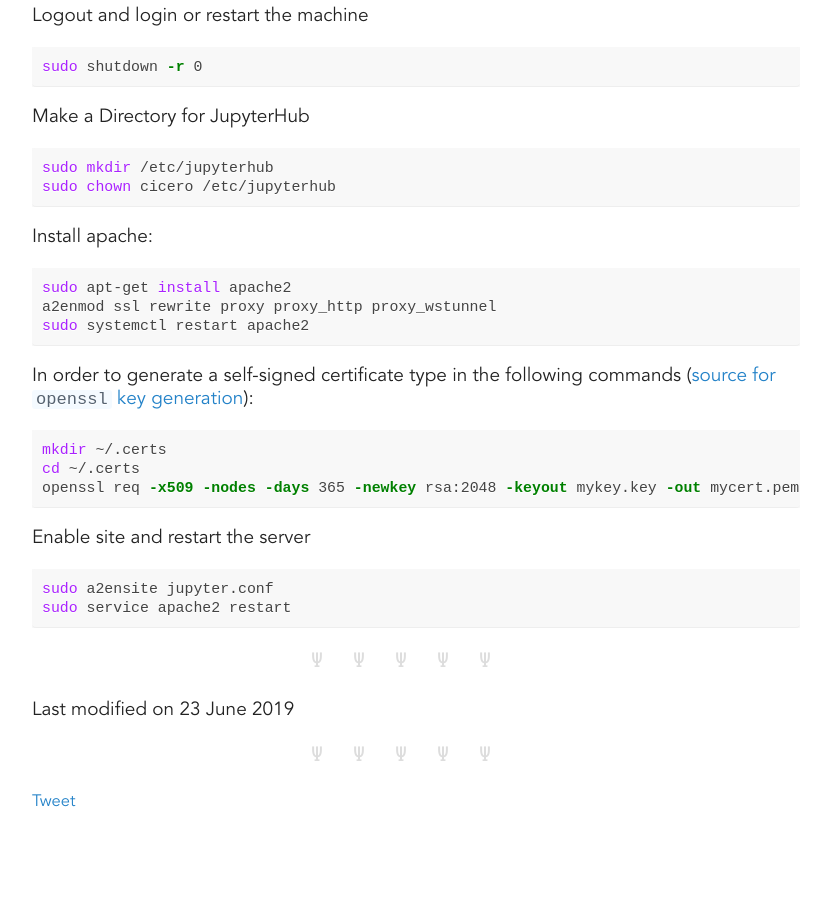
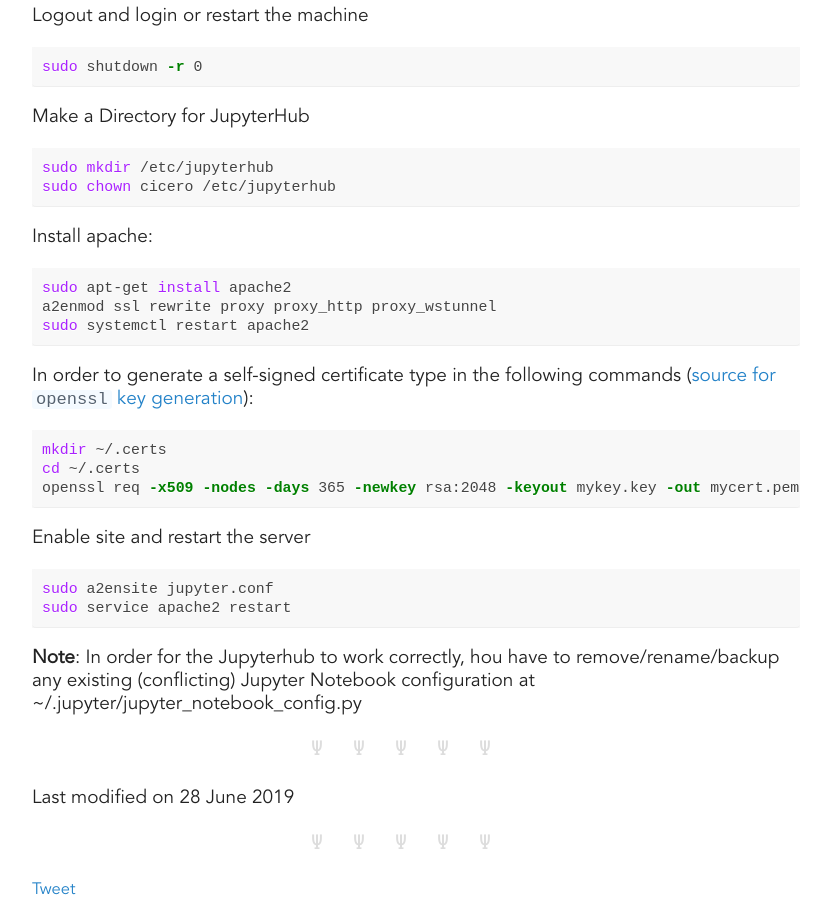
Before and after one commit to mikbuch/mikbuch.github.io, a Jekyll site: the page built from _posts/2019-06-17-Jupyter-Hub-OpenStack.md, in a window 1280 px wide and 900 px high, scrolled down 2246 px. Shown: the whole window, without its empty margins (224-1054 px from the left). Built offline with Jekyll 4.4.1, drawn with Linux system fonts in a browser that asks for light colours; comment, search, counter and statistics services are not loaded; before the commit the page ends 3058 px from its top, so only the background shows below that.

Commit message:
Conflicting Notebook config

````diff
--- a/_posts/2019-06-17-Jupyter-Hub-OpenStack.md
+++ b/_posts/2019-06-17-Jupyter-Hub-OpenStack.md
@@ -132,6 +132,8 @@
 sudo service apache2 restart
 ```
 
+__Note__: In order for the Jupyterhub to work correctly, hou have to remove/rename/backup any existing (conflicting) Jupyter Notebook configuration at ~/.jupyter/jupyter_notebook_config.py
+
 ***
 
-Last modified on 23 June 2019
+Last modified on 28 June 2019
````
